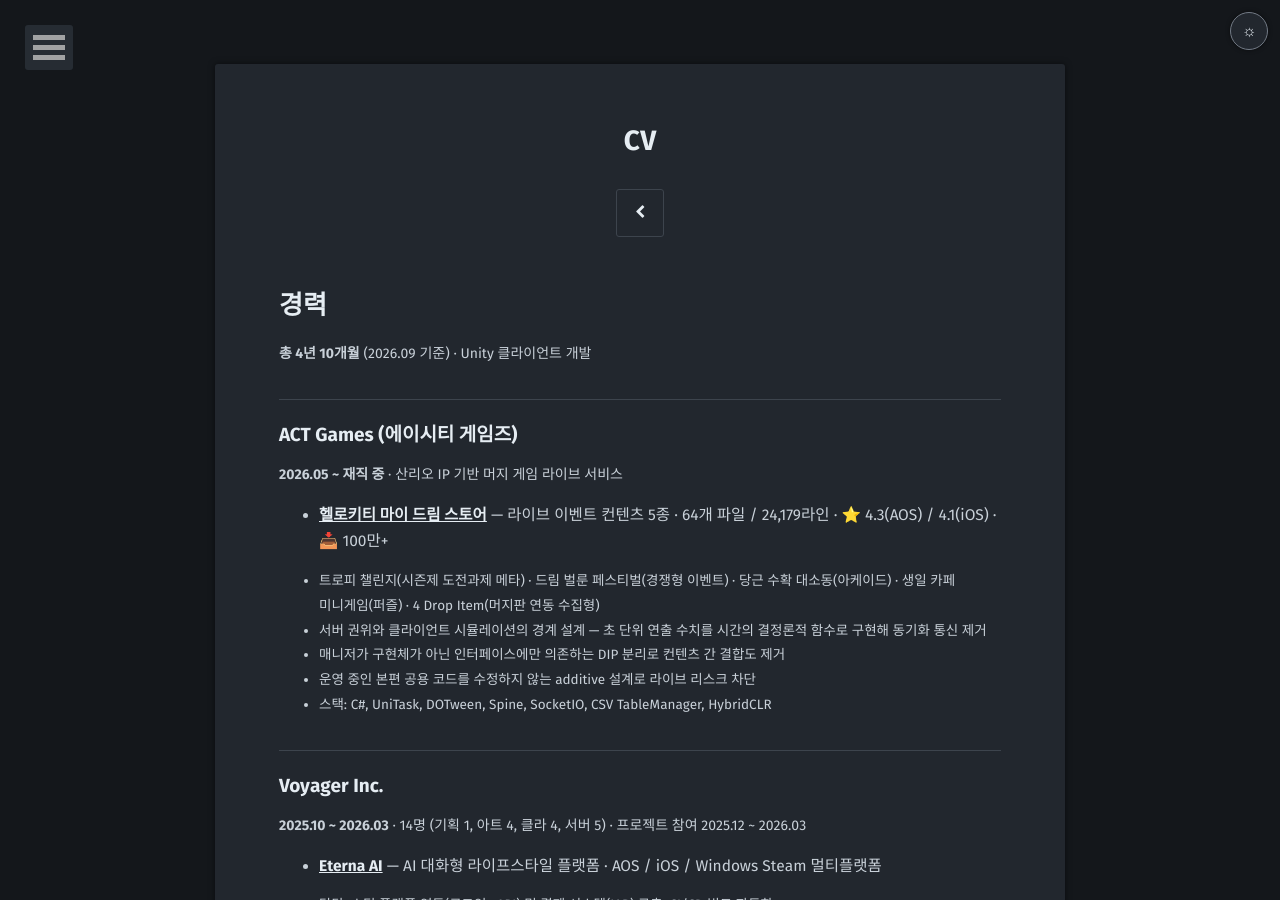
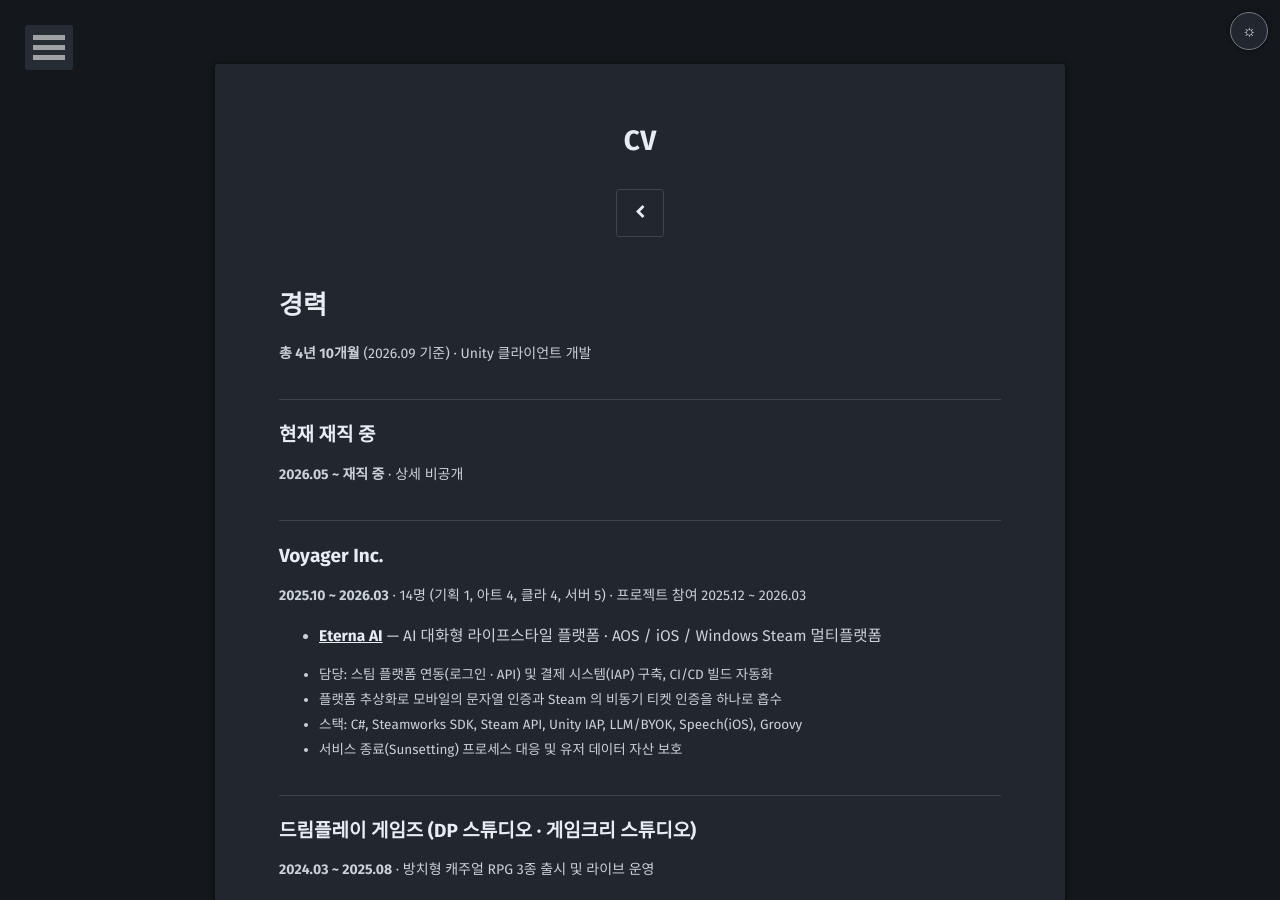
Before and after one commit to mmmdong/mmmdong.github.io, a Jekyll site: the page built from cv/index.md, in a window 1280 px wide and 900 px high. Built offline with Jekyll 4.4.1, drawn with Linux system fonts in a browser that asks for light colours; some web fonts are replaced.

Commit message:
재직 중인 회사의 프로젝트를 배포본에서 제외
GitHub Pages 는 저장소를 비공개로 해도 사이트가 공개된다. 접근 제한이 걸린
Pages 는 Enterprise 전용이라 개인 계정에서는 쓸 수 없다. 그래서 파일은
저장소에 남기고 배포본에서만 빼는 방식을 택했다.

- _config.yml(배포)   : 해당 글·이미지를 exclude, show_act_games: false
- _config_docker.yml  : 그 exclude 를 되돌리고 플래그를 켠다 → 로컬만 보임
- cv/index.md         : 경력 절은 파일 단위로 뺄 수 없어 플래그로 감쌌다.
                        배포본에는 회사명 없이 재직 사실만 한 줄 남는다 —
                        빼버리면 총 4년 10개월과 계산이 안 맞고 공백처럼 보인다.
- project_groups.yml  : 묶음 설명을 공개용과 로컬용으로 분리
- 키티 글의 코드 링크 : portfolio-code 에서 해당 디렉터리를 지워 죽은 링크가 됐다

structure.py 에 배포 설정 검사 3건과 음성 테스트 2건을 붙였다. 이 설정이
되돌아가도 로컬 빌드는 멀쩡해서 다른 검사로는 잡히지 않기 때문이다.

Co-Authored-By: Claude Opus 5 <noreply@anthropic.com>
Claude-Session: https://claude.ai/code/session_017k1PKnfmYC91JZq84J5gDy

```diff
--- a/_config.yml
+++ b/_config.yml
@@ -62,3 +62,12 @@ exclude:
   - src
   - CNAME
   - Rakefile
+  # 재직 중인 회사의 상용 프로젝트라 배포본에서 뺀다. 파일은 저장소에 남고,
+  # _config_docker.yml 이 이 exclude 를 통째로 덮어써 로컬 빌드에서만 보인다.
+  - _posts/2026-05-01-hello-kitty-mds.md
+  - images/portfolio/hello-kitty-mds
+  - assets/img/portfolio/hello-kitty-mds.jpg
+  - assets/img/icons/hello-kitty-mds.png
+
+# cv/index.md 의 해당 경력 절은 파일 단위로 뺄 수 없어 이 플래그로 감싼다.
+show_act_games: false
--- a/_data/project_groups.yml
+++ b/_data/project_groups.yml
@@ -12,7 +12,9 @@
 
 - id: casual
   name: Casual
-  note: 산리오 IP 머지 퍼즐 라이브 서비스 · 하이퍼캐주얼 글로벌 출시
+  note: 하이퍼캐주얼 글로벌 출시
+  # 로컬 빌드에서만 쓰는 문구. 배포본은 위 note 가 나간다.
+  note_local: 산리오 IP 머지 퍼즐 라이브 서비스 · 하이퍼캐주얼 글로벌 출시
 
 - id: social
   name: Social
--- a/_layouts/project.html
+++ b/_layouts/project.html
@@ -47,7 +47,7 @@ layout: compress
                   {% assign grouped_count = grouped_count | plus: items.size %}
                 <section class="pf-group pf-group--{{ g.id }}{% unless g.name %} pf-group-plain{% endunless %}">
                     {% if g.name %}<h2 class="pf-group-title">{{ g.name }}</h2>{% endif %}
-                    {% if g.note %}<p class="pf-group-note">{{ g.note }}</p>{% endif %}
+                    {% assign _note = g.note %}{% if site.show_act_games and g.note_local %}{% assign _note = g.note_local %}{% endif %}{% if _note %}<p class="pf-group-note">{{ _note }}</p>{% endif %}
                     <div class="post-list">
                         <ul>
                         {% for post in items %}
--- a/cv/index.md
+++ b/cv/index.md
@@ -34,6 +34,7 @@ comments: false
 
 **총 4년 10개월** (2026.09 기준) · Unity 클라이언트 개발
 
+{% if site.show_act_games %}
 ### ACT Games (에이시티 게임즈)
 
 **2026.05 ~ 재직 중** · 산리오 IP 기반 머지 게임 라이브 서비스
@@ -46,6 +47,12 @@ comments: false
 - 매니저가 구현체가 아닌 인터페이스에만 의존하는 DIP 분리로 컨텐츠 간 결합도 제거
 - 운영 중인 본편 공용 코드를 수정하지 않는 additive 설계로 라이브 리스크 차단
 - 스택: C#, UniTask, DOTween, Spine, SocketIO, CSV TableManager, HybridCLR
+{% else %}
+### 현재 재직 중
+
+**2026.05 ~ 재직 중** · 상세 비공개
+
+{% endif %}
 
 ### Voyager Inc.
 
```
Also changed, not shown: _config_docker.yml (+18 -0 lines).
